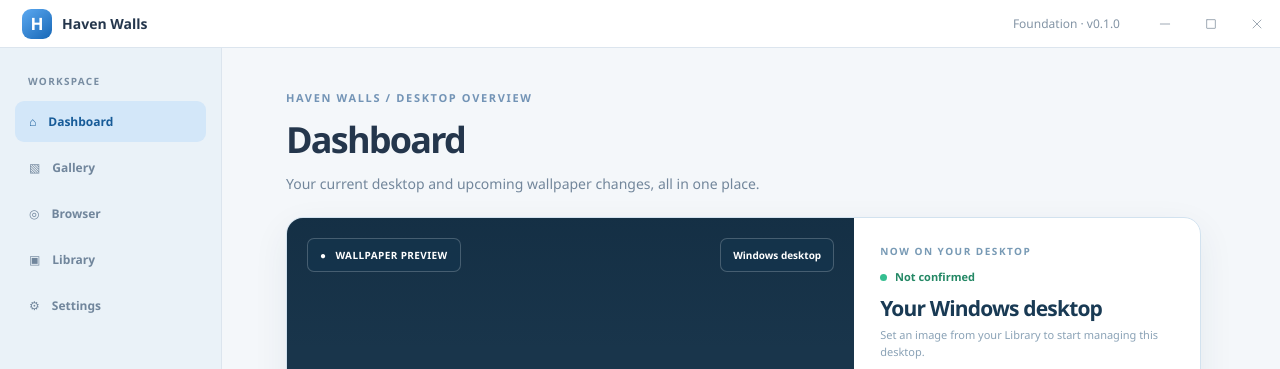
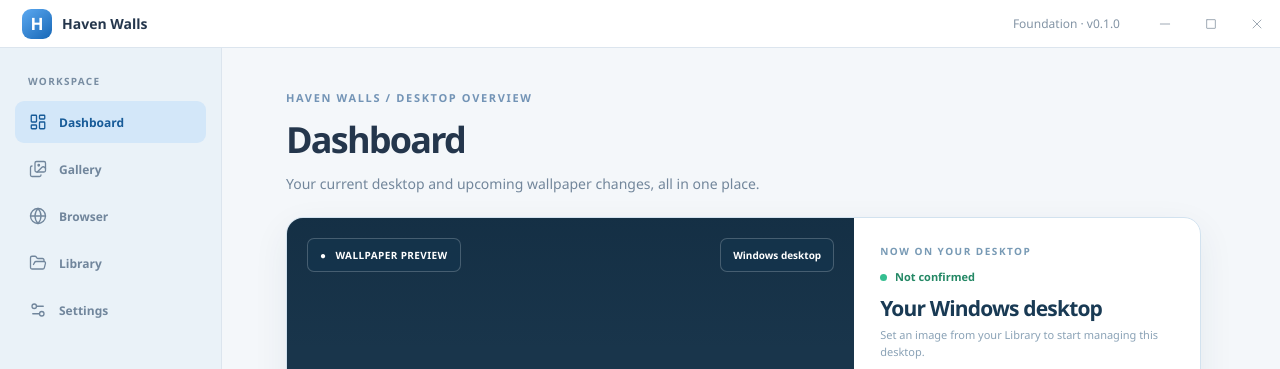
Before and after one commit to sudharsan-ak/haven-walls, a React (Vite) app: page / in a window 1280 px wide. Shown: the top 369 px of the page. Built offline with nearby package versions, Linux system fonts and the light colour scheme.

Commit message:
style(nav): use matching Lucide outline icons in sidebar

```diff
--- a/src/App.css
+++ b/src/App.css
@@ -110,3 +110,15 @@ button.nav-item:focus-visible { outline: 2px solid #287dd0; outline-offset: -2px
 }
 .gallery-open-link:hover { text-decoration: underline; }
 .gallery-open-link:focus-visible { outline: 2px solid #287dd0; }
+
+/* Uniform Lucide outlines: quiet at rest, automatically tinted on selection. */
+.nav-icon {
+  width: 18px;
+  height: 18px;
+  flex: 0 0 18px;
+  display: block;
+  color: inherit;
+  pointer-events: none;
+}
+.nav-item.current .nav-icon { color: #175b98; }
+.nav-item:hover .nav-icon { color: #175b98; }
--- a/src/App.tsx
+++ b/src/App.tsx
@@ -3,6 +3,7 @@ import { listen } from "@tauri-apps/api/event";
 import { invalidateDashboardWallpaperCache } from "./lib/dashboardPreviewCache";
 import { type CatalogSourceId } from "./lib/native";
 import WindowChrome from "./components/WindowChrome";
+import SidebarIcon from "./components/SidebarIcon";
 import OnlineGallery from "./components/OnlineGallery";
 import BrowserPage from "./components/BrowserPage";
 import SettingsPage, { type SettingsTab } from "./components/SettingsPage";
@@ -116,22 +117,22 @@ export default function App() {
           <nav className="nav">
             <button type="button" onClick={() => setPage("dashboard")}
               className={"nav-item " + (page === "dashboard" ? "current" : "")}
-              aria-current={page === "dashboard" ? "page" : undefined}>⌂ <span>Dashboard</span></button>
+              aria-current={page === "dashboard" ? "page" : undefined}><SidebarIcon name="dashboard" /> <span>Dashboard</span></button>
             <button type="button" onClick={() => {
               setLensRequest(null);
               setPage("gallery");
             }}
               className={"nav-item " + (page === "gallery" ? "current" : "")}
-              aria-current={page === "gallery" ? "page" : undefined}>▧ <span>Gallery</span></button>
+              aria-current={page === "gallery" ? "page" : undefined}><SidebarIcon name="gallery" /> <span>Gallery</span></button>
             <button type="button" onClick={() => setPage("browser")}
               className={"nav-item " + (page === "browser" ? "current" : "")}
-              aria-current={page === "browser" ? "page" : undefined}>◎ <span>Browser</span></button>
+              aria-current={page === "browser" ? "page" : undefined}><SidebarIcon name="browser" /> <span>Browser</span></button>
             <button type="button" onClick={() => setPage("library")}
               className={"nav-item " + (page === "library" ? "current" : "")}
-              aria-current={page === "library" ? "page" : undefined}>▣ <span>Library</span></button>
+              aria-current={page === "library" ? "page" : undefined}><SidebarIcon name="library" /> <span>Library</span></button>
             <button type="button" onClick={() => setPage("settings")}
               className={"nav-item " + (page === "settings" ? "current" : "")}
-              aria-current={page === "settings" ? "page" : undefined}>⚙ <span>Settings</span></button>
+              aria-current={page === "settings" ? "page" : undefined}><SidebarIcon name="settings" /> <span>Settings</span></button>
           </nav>
           <div className="sidebar-footer">Local-first. No accounts or telemetry.</div>
         </aside>
--- /dev/null
+++ b/src/components/SidebarIcon.tsx
@@ -0,0 +1,63 @@
+/**
+ * Small, dependency-free subset of Lucide's outline icon geometry for Haven
+ * Walls' five navigation destinations.
+ *
+ * Icons: layout-dashboard, images, globe, folder-open, settings-2.
+ * Source: https://lucide.dev/icons (Lucide, ISC license).
+ * 24px viewBox with consistent 18px rendered size and 1.75px stroke.
+ */
+type SidebarIconName = "dashboard" | "gallery" | "browser" | "library" | "settings";
+
+export default function SidebarIcon({ name }: { name: SidebarIconName }) {
+  return (
+    <svg
+      className="nav-icon"
+      xmlns="http://www.w3.org/2000/svg"
+      width="18"
+      height="18"
+      viewBox="0 0 24 24"
+      fill="none"
+      stroke="currentColor"
+      strokeWidth="1.75"
+      strokeLinecap="round"
+      strokeLinejoin="round"
+      aria-hidden="true"
+      focusable="false"
+    >
+      {name === "dashboard" && (
+        <>
+          <rect width="7" height="9" x="3" y="3" rx="1" />
+          <rect width="7" height="5" x="14" y="3" rx="1" />
+          <rect width="7" height="9" x="14" y="12" rx="1" />
+          <rect width="7" height="5" x="3" y="16" rx="1" />
+        </>
+      )}
+      {name === "gallery" && (
+        <>
+          <path d="m22 11-1.296-1.296a2.4 2.4 0 0 0-3.408 0L11 16" />
+          <path d="M4 8a2 2 0 0 0-2 2v10a2 2 0 0 0 2 2h10a2 2 0 0 0 2-2" />
+          <circle cx="13" cy="7" r="1" fill="currentColor" />
+          <rect x="8" y="2" width="14" height="14" rx="2" />
+        </>
+      )}
+      {name === "browser" && (
+        <>
+          <circle cx="12" cy="12" r="10" />
+          <path d="M12 2a14.5 14.5 0 0 0 0 20 14.5 14.5 0 0 0 0-20" />
+          <path d="M2 12h20" />
+        </>
+      )}
+      {name === "library" && (
+        <path d="m6 14 1.5-2.9A2 2 0 0 1 9.24 10H20a2 2 0 0 1 1.94 2.5l-1.54 6a2 2 0 0 1-1.95 1.5H4a2 2 0 0 1-2-2V5a2 2 0 0 1 2-2h3.9a2 2 0 0 1 1.69.9l.81 1.2a2 2 0 0 0 1.67.9H18a2 2 0 0 1 2 2v2" />
+      )}
+      {name === "settings" && (
+        <>
+          <path d="M14 17H5" />
+          <path d="M19 7h-9" />
+          <circle cx="17" cy="17" r="3" />
+          <circle cx="7" cy="7" r="3" />
+        </>
+      )}
+    </svg>
+  );
+}
```
Also changed, not shown: 1 other file (tests, documents, lock files or other folders).
